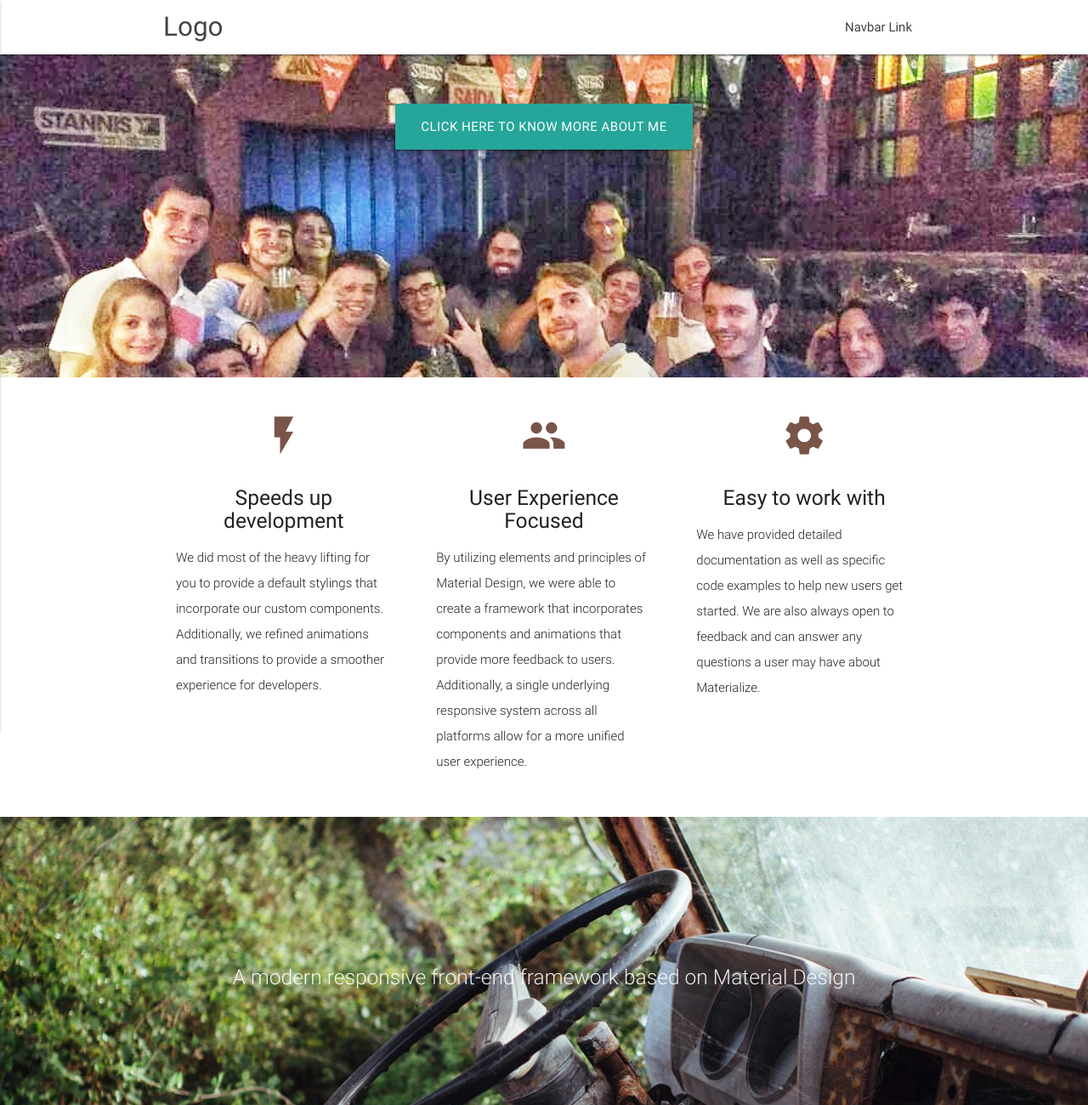
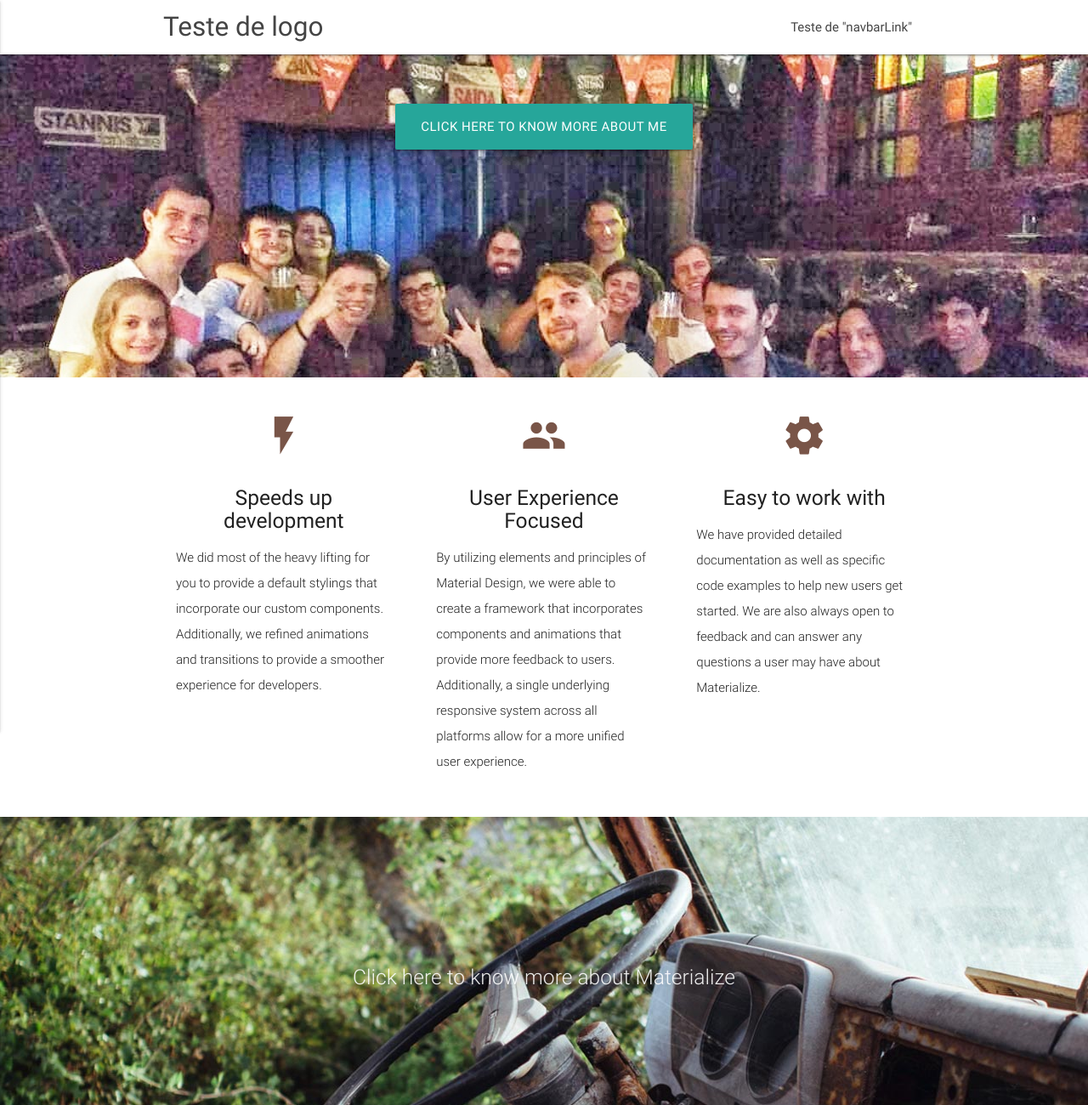
Before and after one commit to guiFagundes/layout-test-blog, a plain HTML site: page index.html in a window 1280 px wide. Shown: the top 1300 px of the page at 85% size. Drawn offline with nearby package versions, Linux system fonts and the light colour scheme.

Commit message:
Update index.html

```diff
--- a/index.html
+++ b/index.html
@@ -13,9 +13,9 @@
 <body>
   <nav class="white" role="navigation">
     <div class="nav-wrapper container">
-      <a id="logo-container" href="#" class="brand-logo">Logo</a>
+      <a id="logo-container" href="#" class="brand-logo">Teste de logo</a>
       <ul class="right hide-on-med-and-down">
-        <li><a href="#">Navbar Link</a></li>
+        <li><a href="#">Teste de "navbarLink"</a></li>
       </ul>
 
       <ul id="nav-mobile" class="side-nav">
@@ -84,7 +84,7 @@
     <div class="section no-pad-bot">
       <div class="container">
         <div class="row center">
-          <h5 class="header col s12 light">A modern responsive front-end framework based on Material Design</h5>
+          <h5 class="header col s12 light">Click here to know more about Materialize</h5>
         </div>
       </div>
     </div>
@@ -110,7 +110,7 @@
     <div class="section no-pad-bot">
       <div class="container">
         <div class="row center">
-          <h5 class="header col s12 light">A modern responsive front-end framework based on Material Design</h5>
+          <a href="http://materializecss.com/about.html"><h5 class="header col s12 light">A modern responsive front-end framework based on Material Design</h5></a>
         </div>
       </div>
     </div>
```
